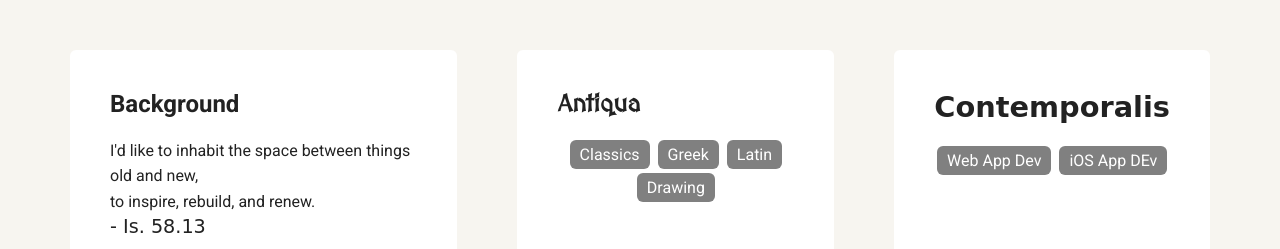
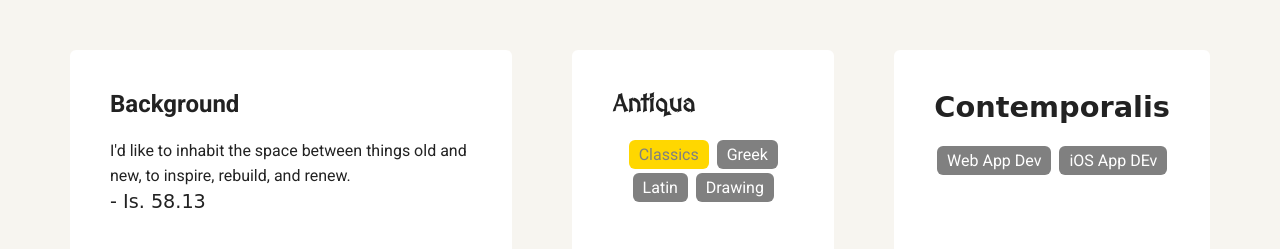
Before and after one commit to michaelstucki/front-end-techdegree-project-1, a plain HTML site: page interests.html in a window 1280 px wide. In both pictures the pointer is over the item "Classics". Shown: the part 551-800 px from the top of the page. Drawn offline with Linux system fonts and the light colour scheme; a web font is replaced by a local one.

Commit message:
change li hover color scheme

```diff
--- a/interests.html
+++ b/interests.html
@@ -34,7 +34,7 @@
     <main class="flex">
       <div class="card">
         <h2>Background</h2>
-        <p>I'd like to inhabit the space between things old and new, <br>to inspire, rebuild, and renew.
+        <p>I'd like to inhabit the space between things old and new, to inspire, rebuild, and renew.
             <br><span class="new-style">- Is. 58.13</span></p>
       </div>
 
--- a/styles.css
+++ b/styles.css
@@ -130,6 +130,10 @@ ul.skills {
   padding: 5px 10px;
   margin: 2px;
 }
+.skills li:hover {
+  background: gold;
+  color: grey;
+}
 /* .skills li:nth-child(odd) {
   border: 3px solid white;
   background: gray;
```
